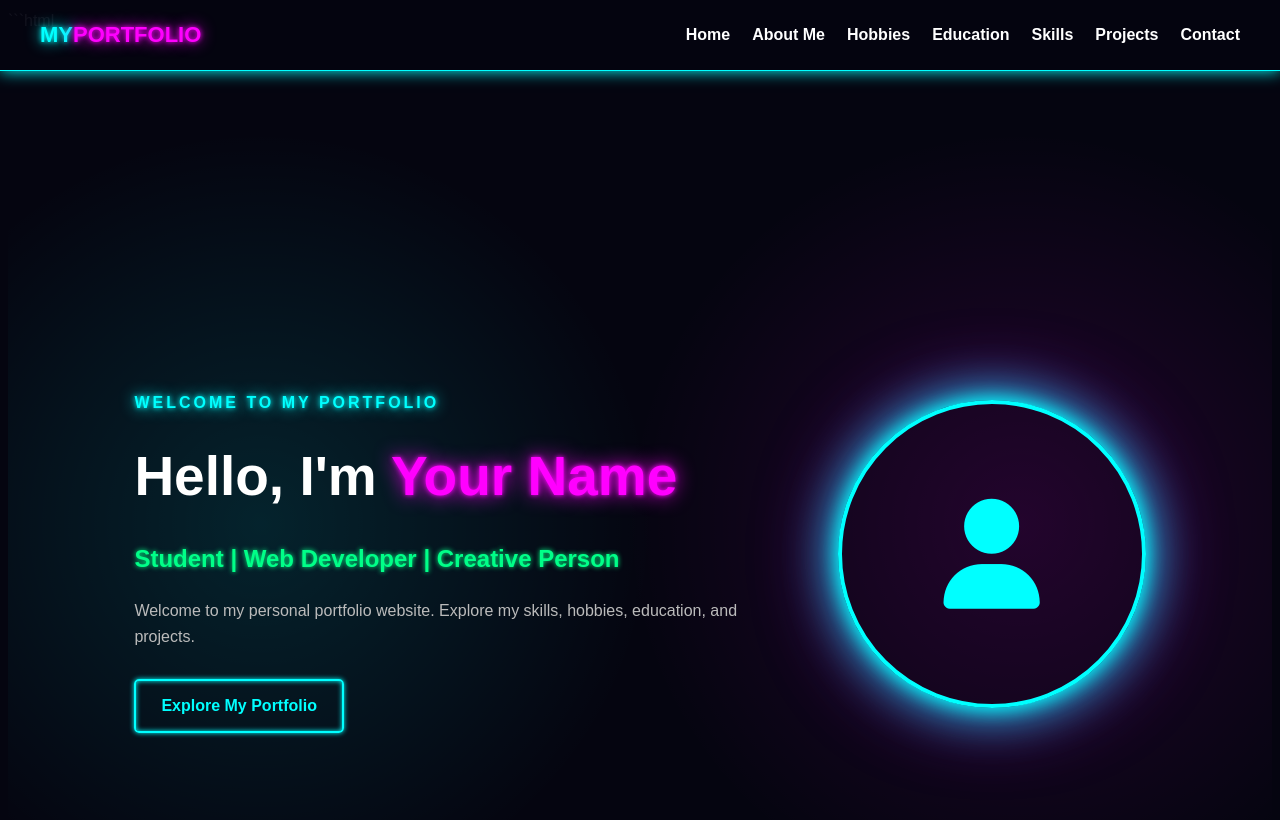
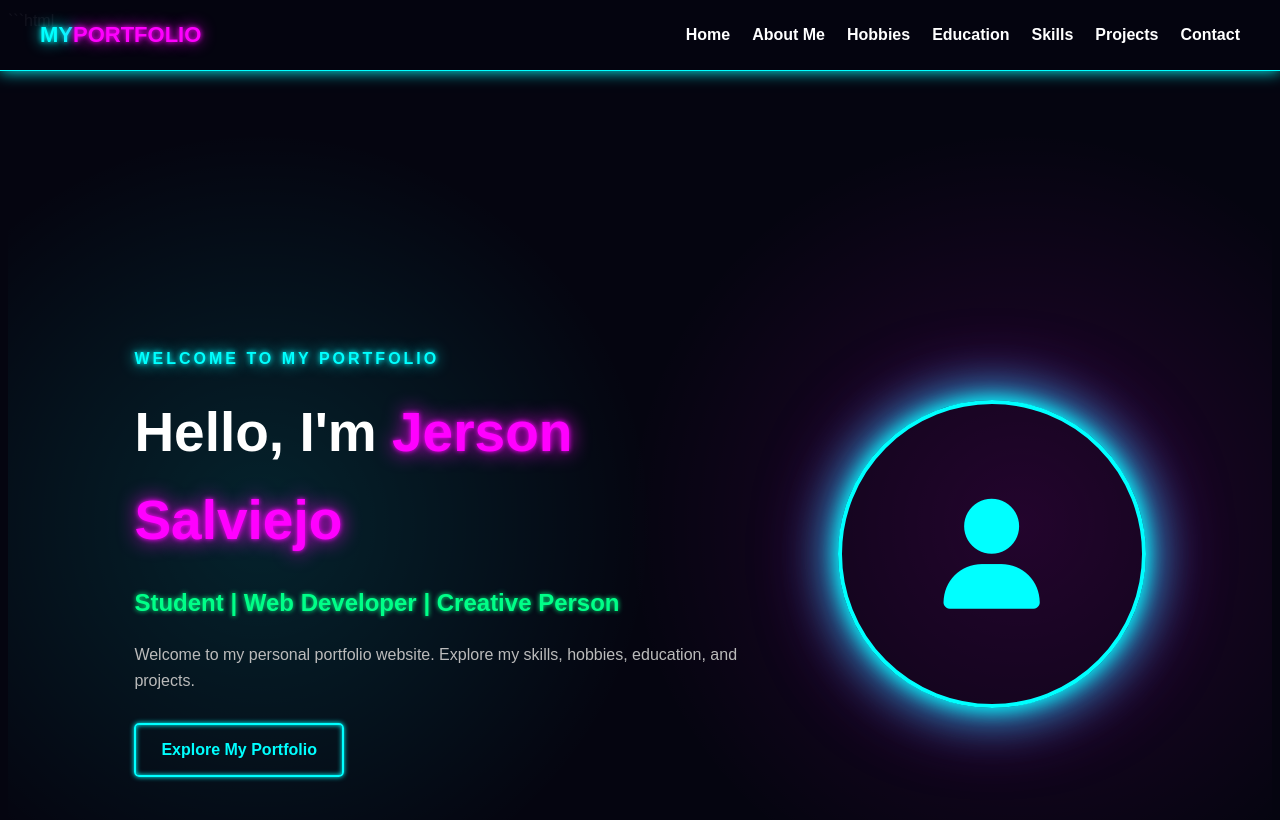
Before and after one commit to Jerson2925/Jerson2925.github.io, a plain HTML site: page index.html in a window 1280 px wide. Shown: the top 820 px of the page. Drawn offline with Linux system fonts and the light colour scheme.

Commit message:
Update name in portfolio introduction

```diff
--- a/index.html
+++ b/index.html
@@ -53,7 +53,7 @@
 
             <h1>
                 Hello, I'm
-                <span>Your Name</span>
+                <span>Jerson Salviejo</span>
             </h1>
 
             <h2>Student | Web Developer | Creative Person</h2>
```
